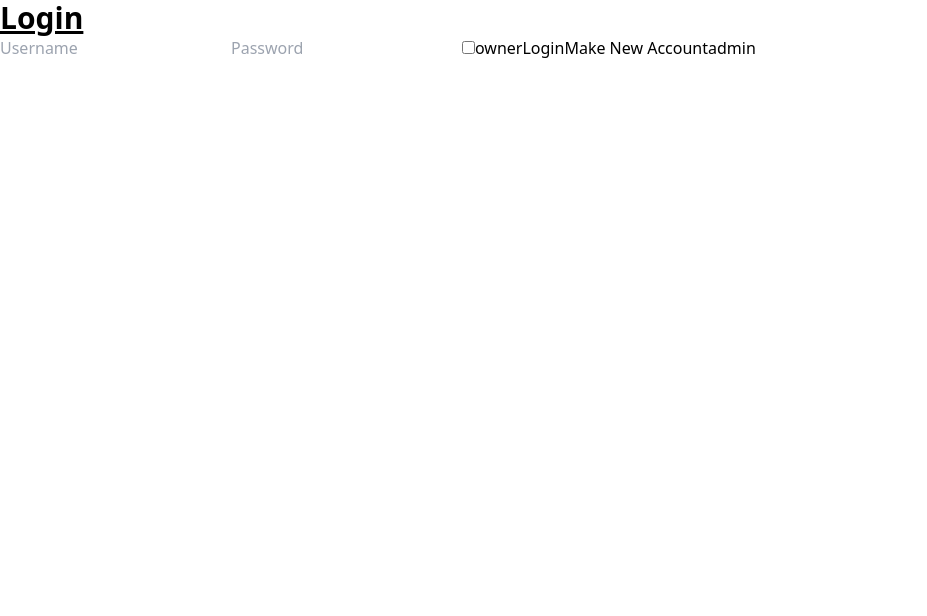
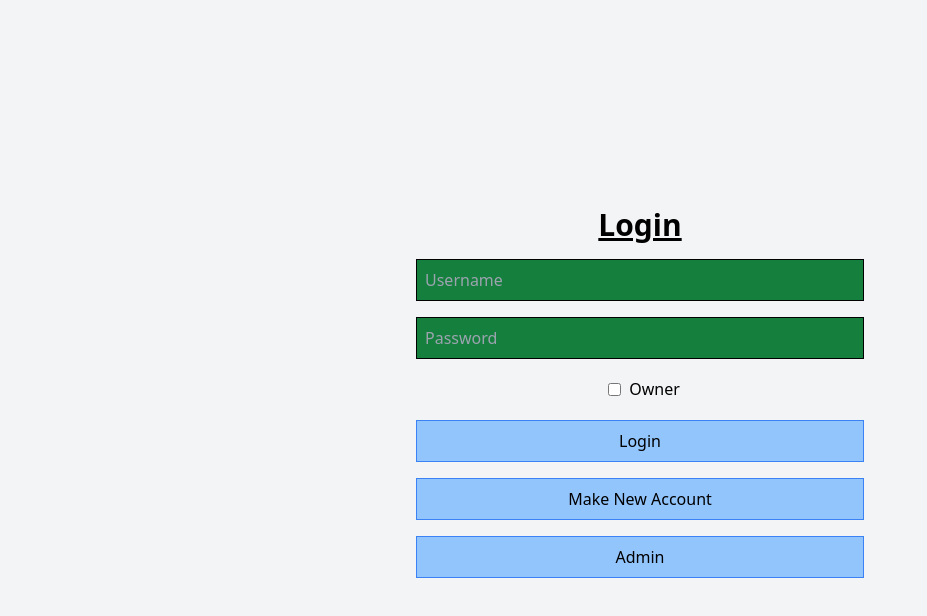
Before and after one commit to JenteW/webdev, a Vue app in the folder examen/frontend/frontend-exam/: page /#/LoginPage in a window 1280 px wide. Shown: the top 616 px of the page, without its empty margins (0-927 px from the left). Built offline with nearby package versions, Linux system fonts and the light colour scheme.

Commit message:
add start styling

```diff
--- a/examen/frontend/frontend-exam/src/pages/LoginPage.vue
+++ b/examen/frontend/frontend-exam/src/pages/LoginPage.vue
@@ -1,24 +1,54 @@
 <template>
-      <div class="">
-        <h1 class="text-3xl font-bold underline">Login</h1>
-        <input class="" type="text" v-model="username" placeholder="Username">
-        <input type="password" v-model="password" placeholder="Password">
-        <input type="checkbox" v-model="checked">
-        <label for="checked">owner</label>
-        <button @click="ButtonClick()">
+    <div class="flex items-center justify-center min-h-screen bg-gray-100">
+      <div class="w-full max-w-md text-center">
+        <h1 class="text-3xl font-bold underline mb-4">Login</h1>
+        <div class="mb-4">
+          <input
+            class="border border-black bg-green-700 text-white p-2 w-full"
+            type="text"
+            v-model="username"
+            placeholder="Username"
+          />
+        </div>
+        <div class="mb-4">
+          <input
+            class="border border-black bg-green-700 text-white p-2 w-full"
+            type="password"
+            v-model="password"
+            placeholder="Password"
+          />
+        </div>
+        <div class="mb-4 flex items-center justify-center">
+          <input class="m-2" type="checkbox" v-model="checked" />
+          <label class="text-black" for="checked">Owner</label>
+        </div>
+        <div class="mb-4">
+          <button
+            class="border border-blue-500 bg-blue-300 p-2 w-full"
+            @click="ButtonClick()"
+          >
             Login
-        </button>
-
-        <button @click="GoToAddUser()">
+          </button>
+        </div>
+        <div class="mb-4">
+          <button
+            class="border border-blue-500 bg-blue-300 p-2 w-full"
+            @click="GoToAddUser()"
+          >
             Make New Account
-        </button>
-        <button @click="GoToAdminLogin()">
-            admin
-        </button>
-
-
+          </button>
+        </div>
+        <div class="mb-4">
+          <button
+            class="border border-blue-500 bg-blue-300 p-2 w-full"
+            @click="GoToAdminLogin()"
+          >
+            Admin
+          </button>
+        </div>
+      </div>
     </div>
-</template>
+  </template>
 
 <script>
     export default {
--- a/examen/frontend/frontend-exam/src/pages/UserMainPage.vue
+++ b/examen/frontend/frontend-exam/src/pages/UserMainPage.vue
@@ -1,18 +1,19 @@
 <template>
+    <div class="flex flex-col items-center">
+        <h1 class="text-4xl">User Main Page</h1>
+        <H2 class="text-3xl">Welcome {{ user.username }}</H2>
         <div>
-        <h1>User Main Page</h1>
-        <button @click="GoToLogin()">
+            <button class="border border-blue-500 bg-blue-300 p-2 w-full m-2" @click="GoToLogin()">
                 back to login
             </button>
-        <br>
-        <H2>Welcome {{ user.username }}</H2>
-        <button @click="GoToUpdate()">
+
+            <button class="border border-blue-500 bg-blue-300 p-2 w-full m-2" @click="GoToUpdate()">
                 Update Account
             </button>
-        <br>
-        <button @click="GoToBookings()">
+            <button class="border border-blue-500 bg-blue-300 p-2 w-full m-2" @click="GoToBookings()">
                 Go to bookings
             </button>
+        </div>
         <h2>Available Camping Spots</h2>
         <h3>Filter by:</h3>
         <label for="country">Country:</label>
@@ -21,9 +22,9 @@
                     {{country.name}}
                 </option>
             </select>
-
+        <div  class="flex flex-col items-center">
             <div v-for="campingspot in CampingSpots" :key="campingspot.id">
-            <h3>{{campingspot.name}}</h3>
+                <h3 class="text-2xl underline ">{{campingspot.name}}</h3>
                 <p>{{campingspot.description}}</p>
                 <p>€{{campingspot.price}}</p>
                 <img :src="require('@/assets/campingspots/' + campingspot.image)" alt="campingspot image"
@@ -31,10 +32,11 @@
                 height="200px"
                 width="300px"/>
                 <br>
-            <button @click="GoToAccomodations(campingspot.id)">
+                <button class="border border-blue-500 bg-blue-300 p-2 w-full" @click="GoToAccomodations(campingspot.id)">
                     see more
                 </button>
                 <br>
+            </div>
         </div>
 
 
```
Lines whose indentation alone changed are shown as unchanged.
